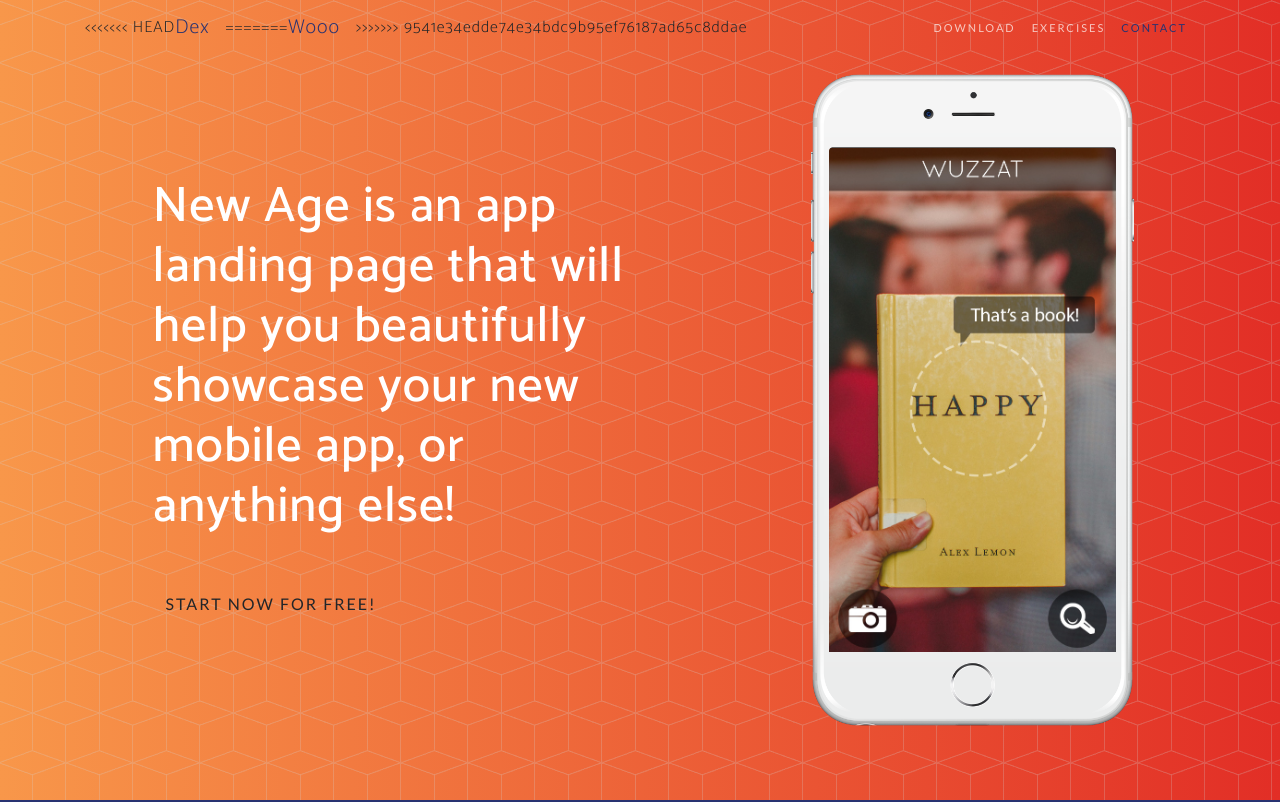
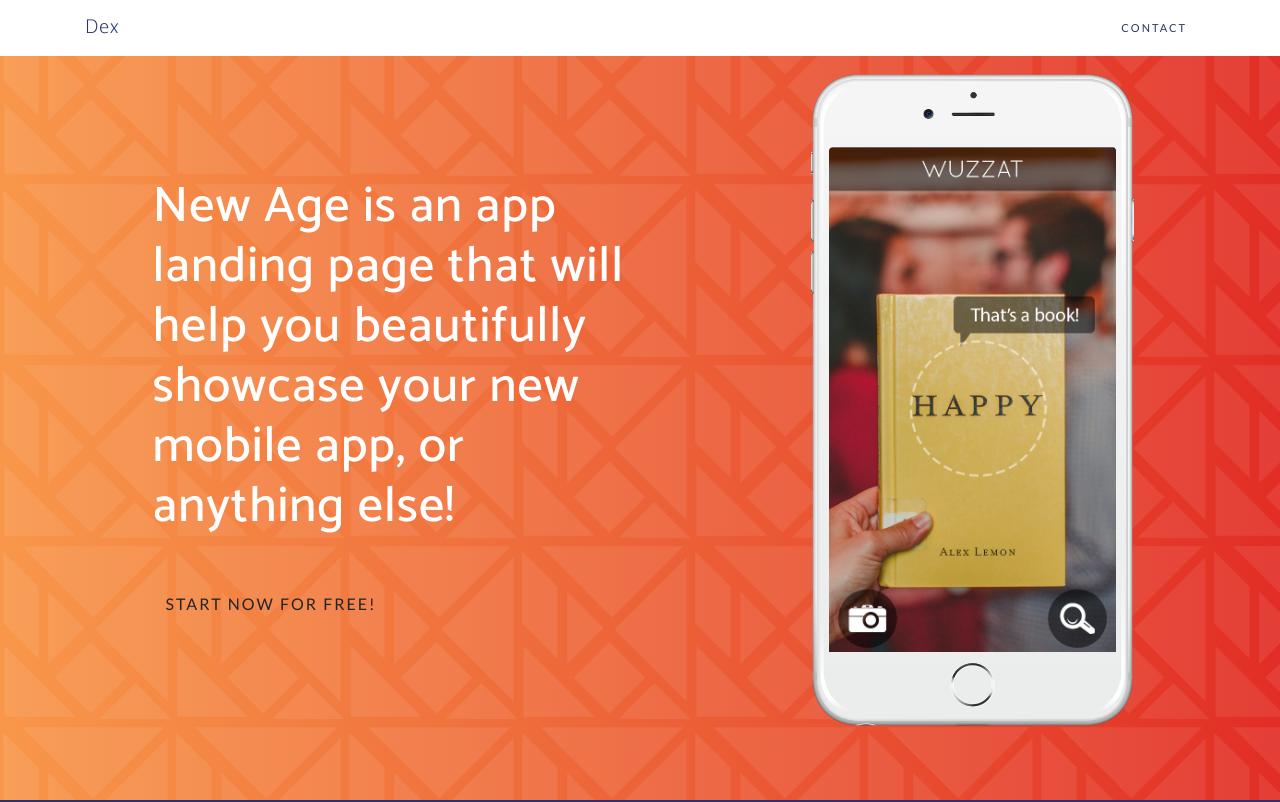
Before and after one commit to astylianides/Dex, a website with bundled scripts: page index.html in a window 1280 px wide. Shown: the top 802 px of the page. Built offline with nearby package versions, Linux system fonts and the light colour scheme; a web font is replaced by a local one.

Commit message:
getting ready for a branch for jackie

```diff
--- a/css/new-age.css
+++ b/css/new-age.css
@@ -113,8 +113,8 @@ section h2 {
 
 @media (min-width: 992px) {
   #mainNav {
-    border-color: transparent;
-    background-color: transparent;
+    border-color: white;
+    background-color: white;
   }
   #mainNav .navbar-brand {
     color: fade(white, 70%);
@@ -128,7 +128,7 @@ section h2 {
   }
   #mainNav .navbar-nav > li > a:hover,
   #mainNav .navbar-nav > li > a:focus:hover {
-    color: white;
+    color: black;
   }
   #mainNav.navbar-shrink {
     border-color: rgba(34, 34, 34, 0.1);
@@ -156,8 +156,8 @@ header.masthead {
   padding-top: 150px;
   padding-bottom: 100px;
   color: white;
-  background: url("../img/bg-pattern.png"), #E22E26;
-  background: url("../img/bg-pattern.png"), linear-gradient(to left, #E22E26, #F8974A);
+  background: url("../img/logo-transparent.png"), #E22E26;
+  background: url("../img/logo-transparent.png"), linear-gradient(to left, #E22E26, #F8974A);
 }
 
 header.masthead .header-content {
--- a/index.html
+++ b/index.html
@@ -33,11 +33,7 @@
   <!-- Navigation -->
   <nav class="navbar navbar-expand-lg navbar-light fixed-top" id="mainNav">
     <div class="container">
-<<<<<<< HEAD
       <a class="navbar-brand js-scroll-trigger" href="#page-top">Dex</a>
-=======
-      <a class="navbar-brand js-scroll-trigger" href="#page-top">Wooo</a>
->>>>>>> 9541e34edde74e34bdc9b95ef76187ad65c8ddae
       <button class="navbar-toggler navbar-toggler-right" type="button" data-toggle="collapse" data-target="#navbarResponsive" aria-controls="navbarResponsive" aria-expanded="false" aria-label="Toggle navigation">
         Menu
         <i class="fas fa-bars"></i>
@@ -48,7 +44,7 @@
             <a class="nav-link js-scroll-trigger" href="#download">Download</a>
           </li>
           <li class="nav-item">
-            <a class="nav-link js-scroll-trigger" href="#features">Exercises</a>
+            <a class="nav-link js-scroll-trigger" href="#exercises">Exercises</a>
           </li>
           <li class="nav-item">
             <a class="nav-link js-scroll-trigger" href="#contact">Contact</a>
@@ -101,7 +97,7 @@
     </div>
   </section>
 
-  <section class="features" id="features">
+  <section class="features" id="exercises">
     <div class="container">
       <div class="section-heading text-center">
         <h2>Unlimited Features, Unlimited Fun</h2>
```
Also changed, not shown: img/logo-transparent.png (added).
